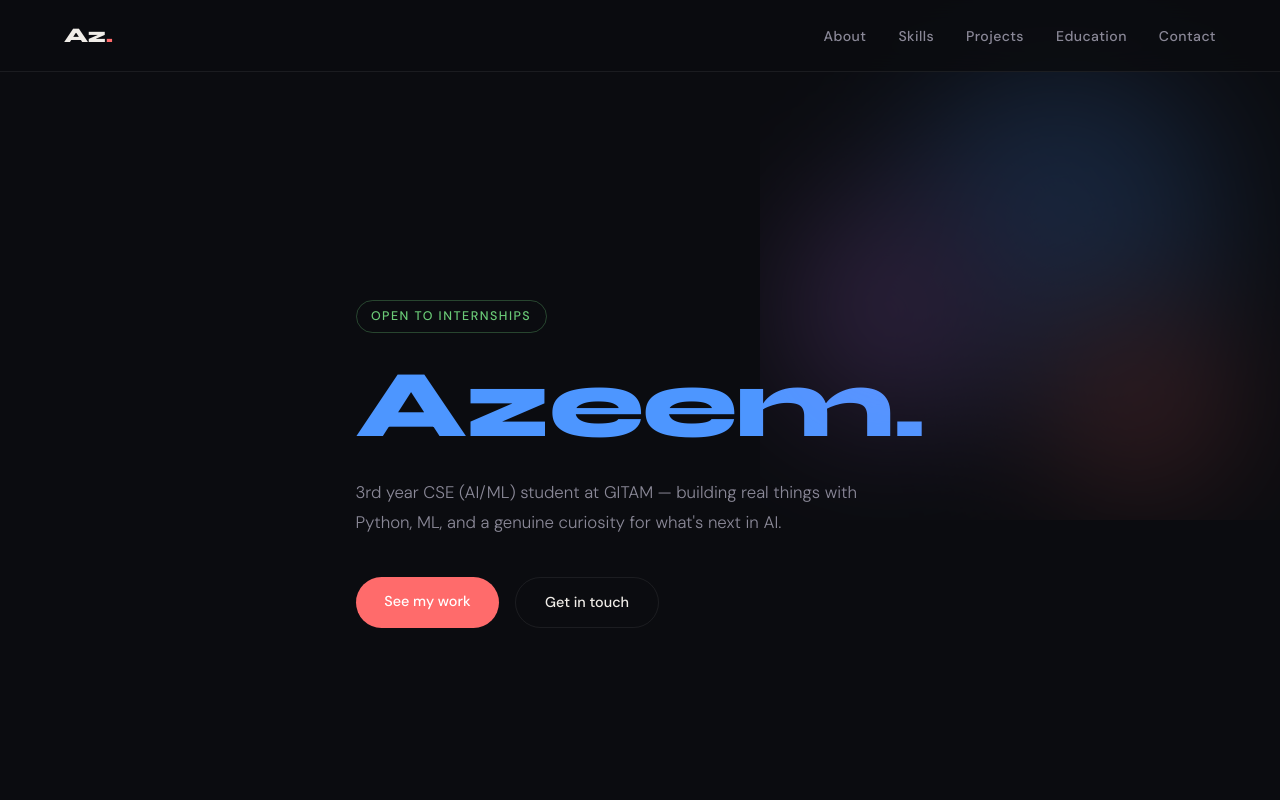
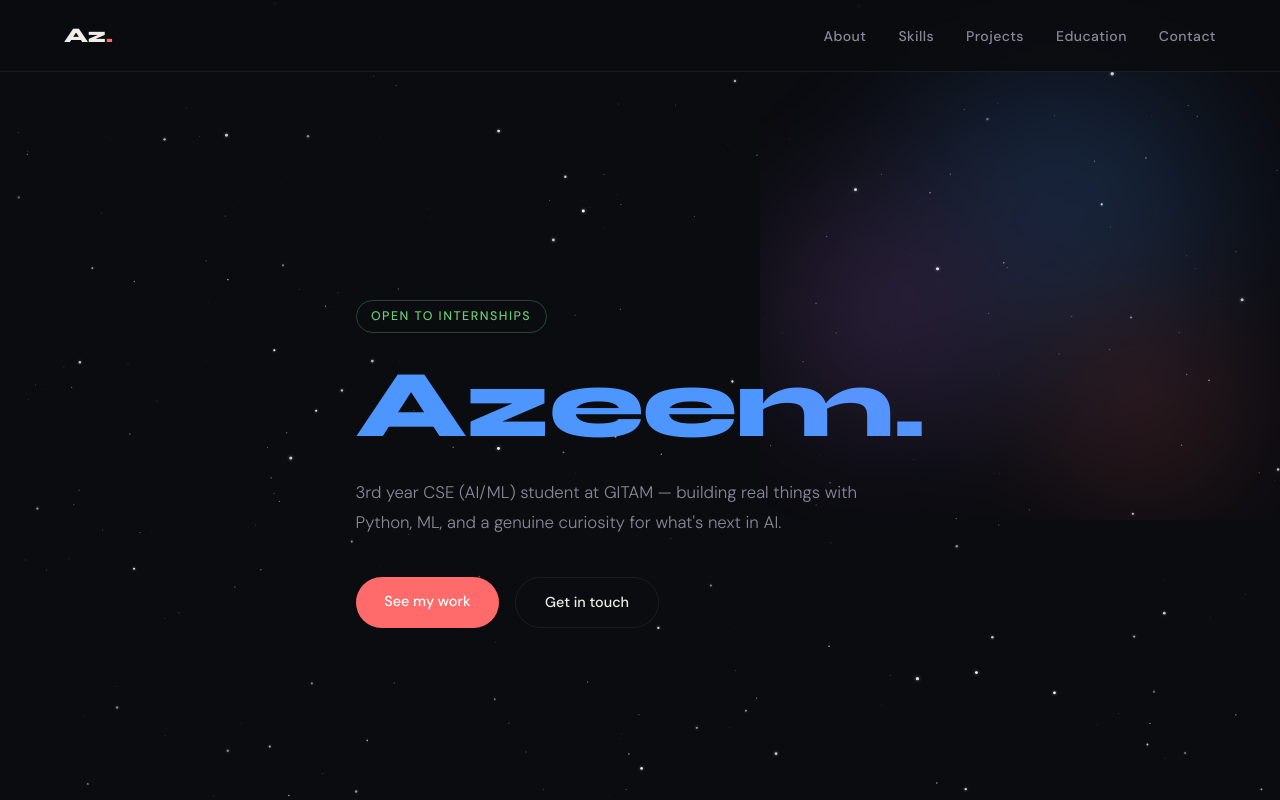
Before and after one commit to Azeem35393/Azeem35393.github.io, a plain HTML site: page index.html in a window 1280 px wide. Shown: the top 800 px of the page. Drawn offline with Linux system fonts and the light colour scheme.

Commit message:
Update index.html

```diff
--- a/index.html
+++ b/index.html
@@ -557,5 +557,136 @@
   Built with code & curiosity · Azeem · 2026
 </footer>
 
+<canvas id="starfield"></canvas>
+
+<style>
+  #starfield {
+    position: fixed;
+    top: 0; left: 0;
+    width: 100%; height: 100%;
+    z-index: -1;
+    pointer-events: none;
+  }
+</style>
+
+<script>
+(function() {
+  const canvas = document.getElementById('starfield');
+  const ctx = canvas.getContext('2d');
+  let W, H, stars = [];
+  const mouse = { x: -9999, y: -9999 };
+  const NUM_STARS = 280;
+  const REACT_RADIUS = 160;
+
+  function resize() {
+    W = canvas.width = window.innerWidth;
+    H = canvas.height = window.innerHeight;
+  }
+
+  function makeStar() {
+    // Vary brightness: dim (most), medium, bright (few)
+    const roll = Math.random();
+    let baseOpacity, size;
+    if (roll < 0.65) {
+      // Dim stars — majority
+      baseOpacity = Math.random() * 0.25 + 0.08;
+      size = Math.random() * 0.6 + 0.2;
+    } else if (roll < 0.90) {
+      // Medium stars
+      baseOpacity = Math.random() * 0.35 + 0.3;
+      size = Math.random() * 0.8 + 0.5;
+    } else {
+      // Bright stars — rare
+      baseOpacity = Math.random() * 0.3 + 0.6;
+      size = Math.random() * 0.7 + 1.0;
+    }
+    return {
+      x: Math.random() * W,
+      y: Math.random() * H,
+      // Current rendered position (smoothly lerped)
+      rx: 0, ry: 0,
+      size,
+      baseOpacity,
+      opacity: baseOpacity,
+      twinkleOffset: Math.random() * Math.PI * 2,
+      twinkleSpeed: Math.random() * 0.008 + 0.002,
+      t: 0
+    };
+  }
+
+  function init() {
+    resize();
+    stars = Array.from({ length: NUM_STARS }, makeStar);
+    // Set initial rendered positions
+    stars.forEach(s => { s.rx = s.x; s.ry = s.y; });
+  }
+
+  window.addEventListener('resize', () => { resize(); });
+  window.addEventListener('mousemove', e => { mouse.x = e.clientX; mouse.y = e.clientY; });
+  window.addEventListener('touchmove', e => {
+    mouse.x = e.touches[0].clientX;
+    mouse.y = e.touches[0].clientY;
+  }, { passive: true });
+  window.addEventListener('mouseleave', () => { mouse.x = -9999; mouse.y = -9999; });
+
+  function draw() {
+    ctx.clearRect(0, 0, W, H);
+
+    stars.forEach(s => {
+      s.t += s.twinkleSpeed;
+
+      // Target position: repel from cursor
+      const dx = s.x - mouse.x;
+      const dy = s.y - mouse.y;
+      const dist = Math.sqrt(dx * dx + dy * dy);
+      let targetX = s.x, targetY = s.y;
+
+      if (dist < REACT_RADIUS && dist > 0) {
+        const force = (1 - dist / REACT_RADIUS) * 55;
+        targetX = s.x + (dx / dist) * force;
+        targetY = s.y + (dy / dist) * force;
+      }
+
+      // Smooth lerp towards target (the "smooth movement")
+      s.rx += (targetX - s.rx) * 0.12;
+      s.ry += (targetY - s.ry) * 0.12;
+
+      // Twinkle: subtle opacity variation
+      const twinkle = Math.sin(s.t) * 0.12;
+      const alpha = Math.max(0, Math.min(1, s.baseOpacity + twinkle));
+
+      // Brighten slightly when near cursor
+      const brightBoost = dist < REACT_RADIUS ? (1 - dist / REACT_RADIUS) * 0.4 : 0;
+      const finalAlpha = Math.min(1, alpha + brightBoost);
+
+      // Draw the star dot
+      ctx.beginPath();
+      ctx.arc(s.rx, s.ry, s.size, 0, Math.PI * 2);
+      ctx.fillStyle = '#ffffff';
+      ctx.globalAlpha = finalAlpha;
+      ctx.fill();
+
+      // Soft glow for brighter stars
+      if (s.size > 0.9) {
+        const glow = ctx.createRadialGradient(s.rx, s.ry, 0, s.rx, s.ry, s.size * 3);
+        glow.addColorStop(0, 'rgba(255,255,255,0.6)');
+        glow.addColorStop(1, 'rgba(255,255,255,0)');
+        ctx.beginPath();
+        ctx.arc(s.rx, s.ry, s.size * 3, 0, Math.PI * 2);
+        ctx.fillStyle = glow;
+        ctx.globalAlpha = finalAlpha * 0.25;
+        ctx.fill();
+      }
+    });
+
+    ctx.globalAlpha = 1;
+    requestAnimationFrame(draw);
+  }
+
+  init();
+  draw();
+})();
+</script>
+
 </body>
 </html>
```
